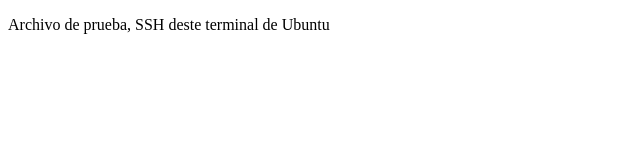
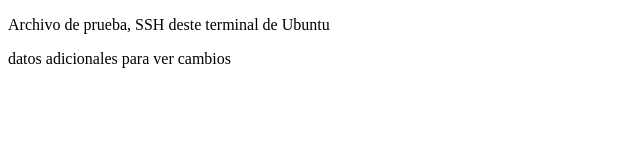
Before and after one commit to antoniohoughton/test1, a plain HTML site: page index.html in a window 1280 px wide. Shown: the whole page, without its empty margins (0-640 px from the left). Drawn offline with Linux system fonts and the light colour scheme.

Commit message:
cambios de prueba para ver en github

```diff
--- a/index.html
+++ b/index.html
@@ -8,5 +8,7 @@
 </head>
 <body>
     <p>Archivo de prueba, SSH deste terminal de Ubuntu</p>
+
+    <p>datos adicionales para ver cambios</p>
 </body>
 </html>
```
